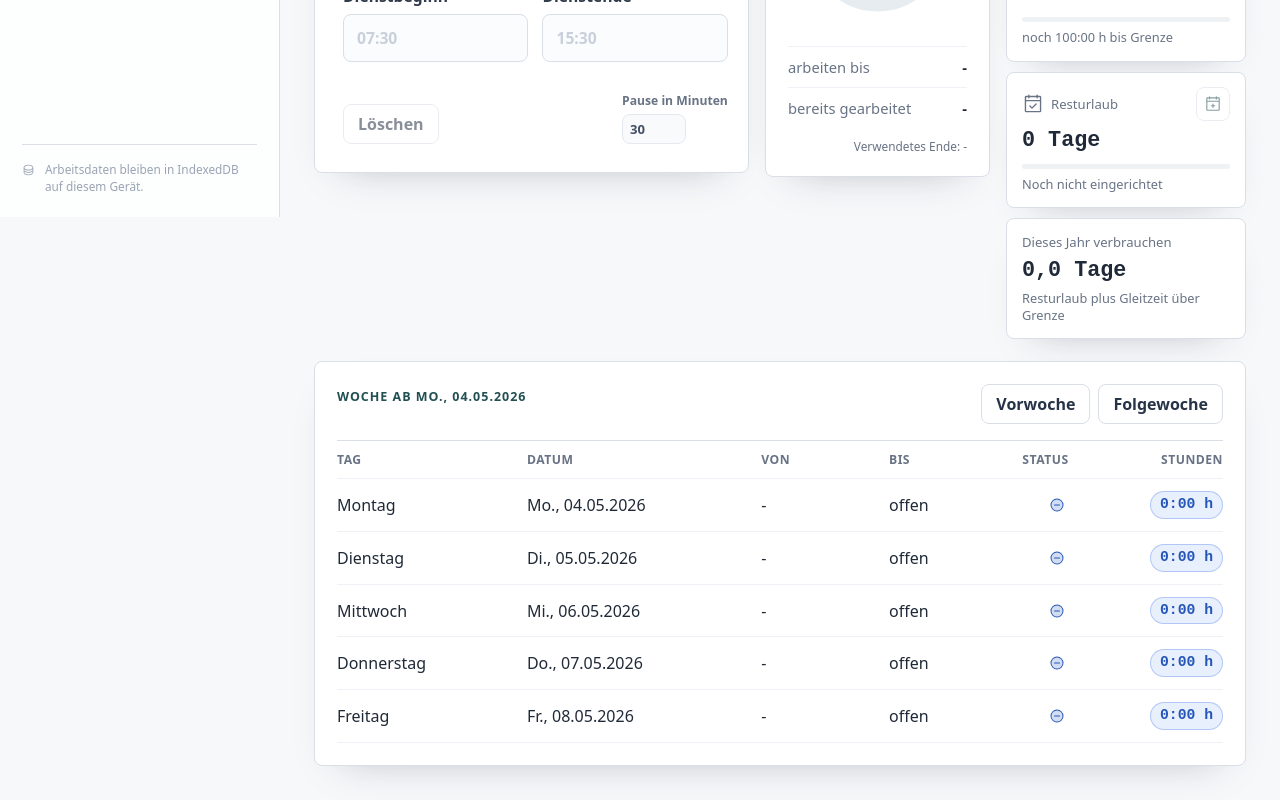
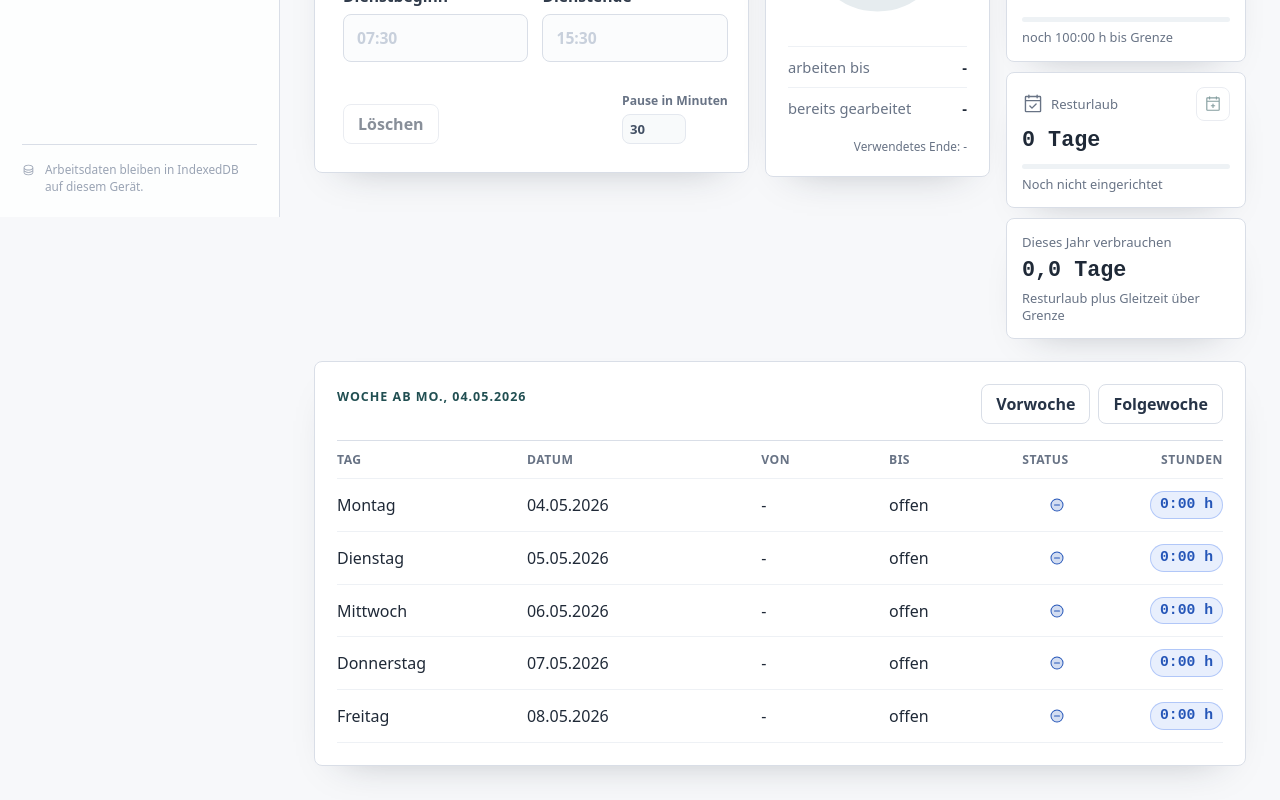
Before and after one commit to blaxcky/arbeits-dashboard, a React (Vite) app: page / in a window 1280 px wide. Shown: the part 583-1383 px from the top of the page. Built offline with nearby package versions, Linux system fonts and the light colour scheme.

Commit message:
style: simplify dashboard week dates

```diff
--- a/src/app/App.tsx
+++ b/src/app/App.tsx
@@ -2407,7 +2407,7 @@ function WeekTable({ week, onWeekChange }: { week: ReturnType<typeof calculateWe
           return (
             <div key={day.date} className="week-row">
               <span>{weekdayName(day.date)}</span>
-              <span>{formatDateKey(day.date)}</span>
+              <span>{formatDateOnly(day.date)}</span>
               <span>{day.entry?.startTime ?? "-"}</span>
               <span>{day.entry?.endTime ?? "offen"}</span>
               <span className={`week-status week-delta-${tone}`} aria-label={statusLabel}>
@@ -2933,8 +2933,14 @@ function formatEuroCents(cents: number): string {
   return `${(cents / 100).toLocaleString("de-AT", { minimumFractionDigits: 2, maximumFractionDigits: 2 })} EUR`;
 }
 
+export function formatDateOnly(dateKey: string): string {
+  if (!isValidDateKey(dateKey)) return "-";
+  const [year, month, day] = dateKey.split("-");
+  return `${day}.${month}.${year}`;
+}
+
 function formatLongDateKey(dateKey: string): string {
-  return `${weekdayName(dateKey)}, ${formatDateKey(dateKey).replace(/^[^,]+,\s*/, "")}`;
+  return `${weekdayName(dateKey)}, ${formatDateOnly(dateKey)}`;
 }
 
 function isTripIncomplete(trip: Pick<Trip, "startTime" | "endTime">): boolean {
```
Also changed, not shown: 1 other file (tests, documents, lock files or other folders).
